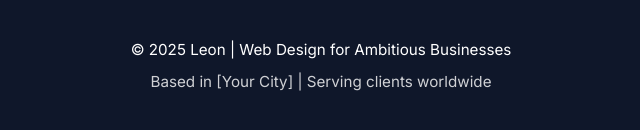
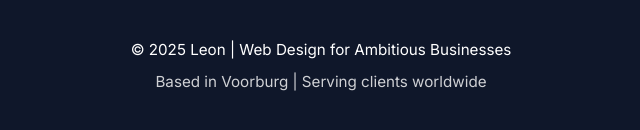
Before and after one commit to Sup3rleeuw/github.io, a plain HTML site: page Index.html in a window 1280 px wide. Shown: the part 2954-3084 px from the top of the page, 319-959 px from the left. Drawn offline with Linux system fonts and the light colour scheme.

Commit message:
Update Index.html

```diff
--- a/Index.html
+++ b/Index.html
@@ -305,7 +305,7 @@
 
   <footer>
     <p>© 2025 Leon | Web Design for Ambitious Businesses</p>
-    <p style="margin-top: 8px; opacity: 0.8;">Based in [Your City] | Serving clients worldwide</p>
+    <p style="margin-top: 8px; opacity: 0.8;">Based in Voorburg | Serving clients worldwide</p>
   </footer>
 
 </body>
```
